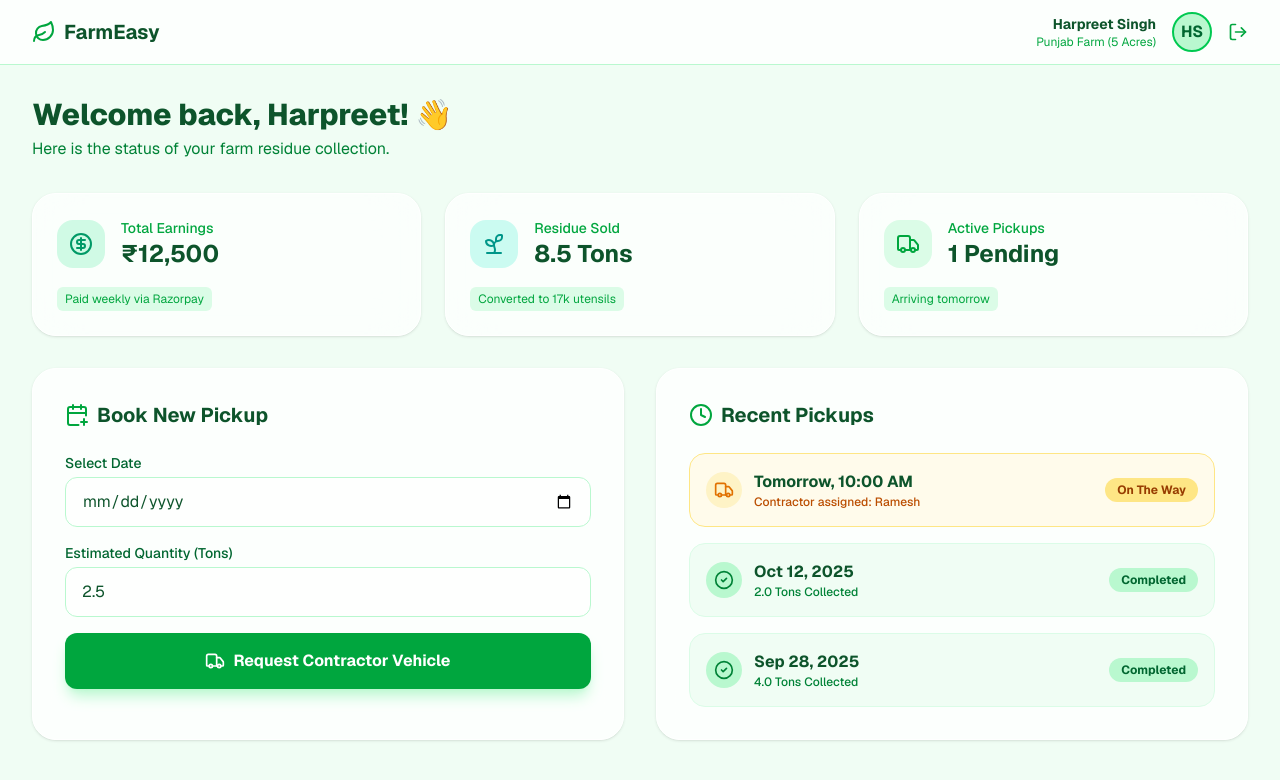
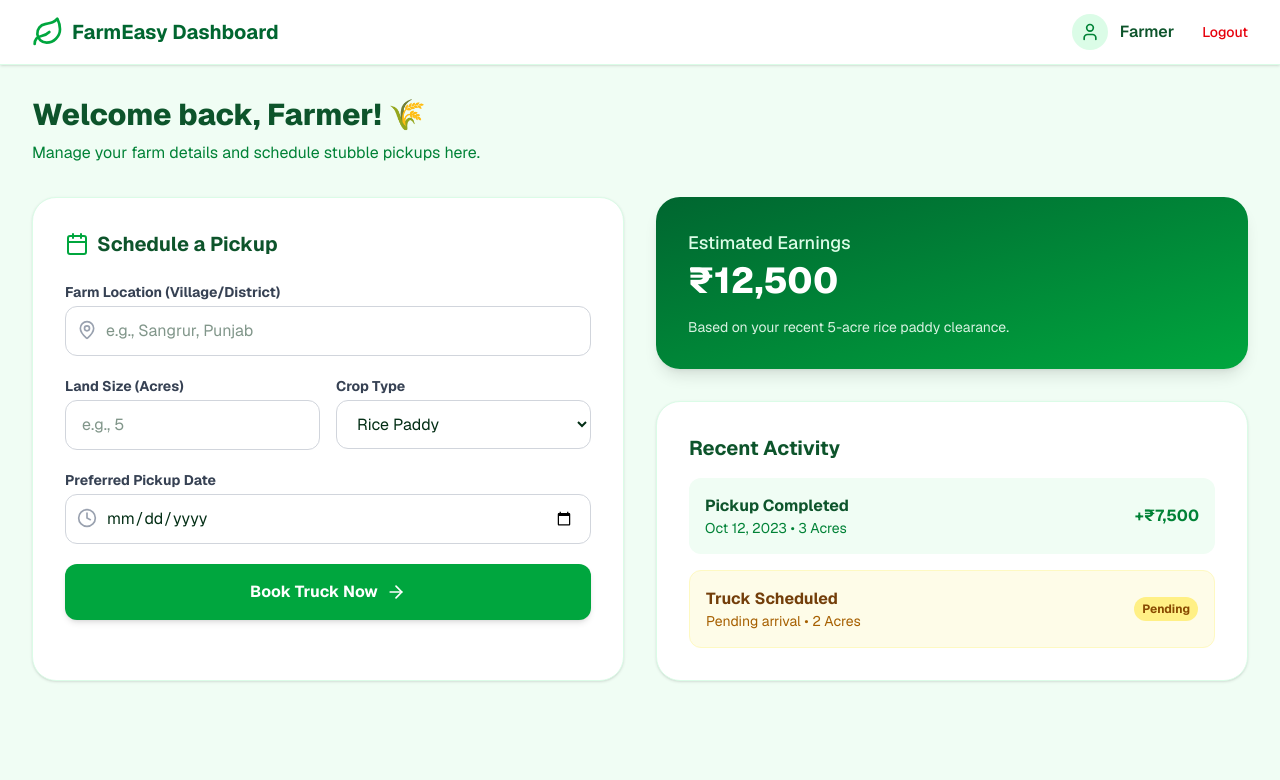
Before and after one commit to sumitconstructor/farmeasy-platform, a Next.js app in the folder frontend/: page /farmer-dashboard in a window 1280 px wide. Shown: the top 780 px of the page. Built offline with nearby package versions, Linux system fonts and the light colour scheme.

Commit message:
Updated Farmer Dashboard to read user name from localStorage

```diff
--- a/frontend/src/app/farmer-dashboard/page.jsx
+++ b/frontend/src/app/farmer-dashboard/page.jsx
@@ -1,161 +1,126 @@
-import React from 'react';
-import { Sprout, Truck, CircleDollarSign, CalendarPlus, Clock, CheckCircle2, Leaf, LogOut } from 'lucide-react';
+'use client';
+
+import React, { useState, useEffect } from 'react';
+import Link from 'next/link';
+import { Leaf, MapPin, Calendar, Clock, ArrowRight, User } from 'lucide-react';
 
 export default function FarmerDashboard() {
+  const [userName, setUserName] = useState('Farmer');
+
+  // When the page loads, check memory for the user's real name!
+  useEffect(() => {
+    const savedName = localStorage.getItem('farmEasy_userName');
+    if (savedName) {
+      setUserName(savedName);
+    }
+  }, []);
+
   return (
-    <div className="min-h-screen bg-green-50 font-sans text-green-950 pb-12">
+    <div className="min-h-screen bg-green-50 font-sans text-green-950">
 
-      {/* Dashboard Top Navigation */}
-      <nav className="bg-white/80 backdrop-blur-md border-b border-green-200 sticky top-0 z-50">
+      {/* NAVBAR */}
+      <nav className="bg-white shadow-sm border-b border-green-100">
         <div className="max-w-7xl mx-auto px-4 sm:px-6 lg:px-8 flex justify-between items-center h-16">
-          <div className="flex items-center gap-2">
-            <Leaf className="h-6 w-6 text-green-600" />
-            <span className="text-xl font-bold text-green-900">FarmEasy</span>
-          </div>
-          <div className="flex items-center gap-4">
-            <div className="text-right hidden md:block">
-              <p className="text-sm font-bold text-green-900">Harpreet Singh</p>
-              <p className="text-xs text-green-600">Punjab Farm (5 Acres)</p>
+          <Link href="/">
+            <div className="flex items-center gap-2 cursor-pointer">
+              <Leaf className="h-8 w-8 text-green-600" />
+              <span className="text-xl font-bold text-green-800">FarmEasy Dashboard</span>
             </div>
-            <div className="h-10 w-10 bg-green-200 rounded-full flex items-center justify-center text-green-800 font-bold border-2 border-green-500">
-              HS
+          </Link>
+          <div className="flex items-center gap-3">
+            <div className="bg-green-100 p-2 rounded-full">
+              <User className="h-5 w-5 text-green-700" />
             </div>
-            <button className="text-green-600 hover:text-red-500 transition">
-              <LogOut className="h-5 w-5" />
-            </button>
+            <span className="font-semibold text-green-900 hidden sm:block">{userName}</span>
+            <Link href="/">
+              <button className="ml-4 text-sm font-medium text-red-600 hover:text-red-800 transition">
+                Logout
+              </button>
+            </Link>
           </div>
         </div>
       </nav>
 
-      {/* Main Dashboard Content */}
-      <div className="max-w-7xl mx-auto px-4 sm:px-6 lg:px-8 mt-8">
+      <div className="max-w-7xl mx-auto px-4 sm:px-6 lg:px-8 py-8">
 
-        {/* Welcome Section */}
+        {/* WELCOME HEADER */}
         <div className="mb-8">
-          <h1 className="text-3xl font-extrabold text-green-900">Welcome back, Harpreet! 👋</h1>
-          <p className="text-green-700 mt-1">Here is the status of your farm residue collection.</p>
+          <h1 className="text-3xl font-extrabold text-green-900">Welcome back, {userName}! 🌾</h1>
+          <p className="text-green-700 mt-2">Manage your farm details and schedule stubble pickups here.</p>
         </div>
 
-        {/* 3 Metrics Cards */}
-        <div className="grid grid-cols-1 md:grid-cols-3 gap-6 mb-8">
-          {/* Card 1 */}
-          <div className="bg-white/70 backdrop-blur-xl border border-white p-6 rounded-3xl shadow-sm hover:shadow-md transition">
-            <div className="flex items-center gap-4 mb-4">
-              <div className="bg-emerald-100 p-3 rounded-2xl">
-                <CircleDollarSign className="h-6 w-6 text-emerald-600" />
+        <div className="grid md:grid-cols-2 gap-8">
+
+          {/* SCHEDULE PICKUP CARD */}
+          <div className="bg-white rounded-3xl shadow-sm border border-green-100 p-8">
+            <h2 className="text-xl font-bold text-green-900 mb-6 flex items-center gap-2">
+              <Calendar className="h-6 w-6 text-green-600" /> Schedule a Pickup
+            </h2>
+
+            <form className="space-y-5">
+              <div>
+                <label className="block text-sm font-bold text-gray-700 mb-1">Farm Location (Village/District)</label>
+                <div className="relative">
+                  <MapPin className="absolute left-3 top-3.5 h-5 w-5 text-gray-400" />
+                  <input type="text" className="w-full pl-10 pr-4 py-3 rounded-xl border border-gray-300 focus:ring-2 focus:ring-green-500 focus:outline-none" placeholder="e.g., Sangrur, Punjab" />
+                </div>
               </div>
+
+              <div className="grid grid-cols-2 gap-4">
+                <div>
+                  <label className="block text-sm font-bold text-gray-700 mb-1">Land Size (Acres)</label>
+                  <input type="number" className="w-full px-4 py-3 rounded-xl border border-gray-300 focus:ring-2 focus:ring-green-500 focus:outline-none" placeholder="e.g., 5" />
+                </div>
+                <div>
+                  <label className="block text-sm font-bold text-gray-700 mb-1">Crop Type</label>
+                  <select className="w-full px-4 py-3 rounded-xl border border-gray-300 focus:ring-2 focus:ring-green-500 focus:outline-none bg-white">
+                    <option>Rice Paddy</option>
+                    <option>Wheat</option>
+                  </select>
+                </div>
+              </div>
+
               <div>
-                <p className="text-sm font-medium text-green-600">Total Earnings</p>
-                <h3 className="text-2xl font-bold text-green-900">₹12,500</h3>
+                <label className="block text-sm font-bold text-gray-700 mb-1">Preferred Pickup Date</label>
+                <div className="relative">
+                  <Clock className="absolute left-3 top-3.5 h-5 w-5 text-gray-400" />
+                  <input type="date" className="w-full pl-10 pr-4 py-3 rounded-xl border border-gray-300 focus:ring-2 focus:ring-green-500 focus:outline-none" />
+                </div>
               </div>
-            </div>
-            <p className="text-xs text-green-600 bg-green-100 inline-block px-2 py-1 rounded-md">Paid weekly via Razorpay</p>
-          </div>
 
-          {/* Card 2 */}
-          <div className="bg-white/70 backdrop-blur-xl border border-white p-6 rounded-3xl shadow-sm hover:shadow-md transition">
-            <div className="flex items-center gap-4 mb-4">
-              <div className="bg-teal-100 p-3 rounded-2xl">
-                <Sprout className="h-6 w-6 text-teal-600" />
-              </div>
-              <div>
-                <p className="text-sm font-medium text-green-600">Residue Sold</p>
-                <h3 className="text-2xl font-bold text-green-900">8.5 Tons</h3>
-              </div>
-            </div>
-            <p className="text-xs text-green-600 bg-green-100 inline-block px-2 py-1 rounded-md">Converted to 17k utensils</p>
-          </div>
-
-          {/* Card 3 */}
-          <div className="bg-white/70 backdrop-blur-xl border border-white p-6 rounded-3xl shadow-sm hover:shadow-md transition">
-            <div className="flex items-center gap-4 mb-4">
-              <div className="bg-green-100 p-3 rounded-2xl">
-                <Truck className="h-6 w-6 text-green-600" />
-              </div>
-              <div>
-                <p className="text-sm font-medium text-green-600">Active Pickups</p>
-                <h3 className="text-2xl font-bold text-green-900">1 Pending</h3>
-              </div>
-            </div>
-            <p className="text-xs text-green-600 bg-green-100 inline-block px-2 py-1 rounded-md">Arriving tomorrow</p>
-          </div>
-        </div>
-
-        {/* Bottom Grid (Booking & Tracking) */}
-        <div className="grid grid-cols-1 lg:grid-cols-2 gap-8">
-
-          {/* Book Pickup Section */}
-          <div className="bg-white/80 backdrop-blur-xl border border-white p-8 rounded-3xl shadow-sm">
-            <h2 className="text-xl font-bold text-green-900 mb-6 flex items-center gap-2">
-              <CalendarPlus className="h-6 w-6 text-green-600" />
-              Book New Pickup
-            </h2>
-            <form className="space-y-4">
-              <div>
-                <label className="block text-sm font-medium text-green-800 mb-1">Select Date</label>
-                <input type="date" className="w-full px-4 py-3 rounded-xl border border-green-200 focus:ring-2 focus:ring-green-500 outline-none bg-white/50 text-green-900" />
-              </div>
-              <div>
-                <label className="block text-sm font-medium text-green-800 mb-1">Estimated Quantity (Tons)</label>
-                <input type="number" placeholder="Based on your 5 acres..." defaultValue="2.5" className="w-full px-4 py-3 rounded-xl border border-green-200 focus:ring-2 focus:ring-green-500 outline-none bg-white/50 text-green-900" />
-              </div>
-              <button type="button" className="w-full bg-green-600 hover:bg-green-700 text-white py-4 rounded-xl font-bold flex items-center justify-center gap-2 transition shadow-lg shadow-green-200 mt-2">
-                <Truck className="h-5 w-5" /> Request Contractor Vehicle
+              <button type="button" onClick={() => alert('Pickup Scheduled! A contractor will contact you soon.')} className="w-full bg-green-600 hover:bg-green-700 text-white font-bold py-4 rounded-xl transition shadow-md mt-4 flex items-center justify-center gap-2">
+                Book Truck Now <ArrowRight className="h-5 w-5" />
               </button>
             </form>
           </div>
 
-          {/* Pickup Status Section */}
-          <div className="bg-white/80 backdrop-blur-xl border border-white p-8 rounded-3xl shadow-sm">
-            <h2 className="text-xl font-bold text-green-900 mb-6 flex items-center gap-2">
-              <Clock className="h-6 w-6 text-green-600" />
-              Recent Pickups
-            </h2>
+          {/* EARNINGS & STATUS CARD */}
+          <div className="space-y-8">
+            <div className="bg-gradient-to-br from-green-800 to-green-600 rounded-3xl shadow-lg p-8 text-white">
+              <h2 className="text-lg font-medium text-green-100 mb-1">Estimated Earnings</h2>
+              <div className="text-4xl font-extrabold mb-4">₹12,500</div>
+              <p className="text-green-50 text-sm opacity-90">Based on your recent 5-acre rice paddy clearance.</p>
+            </div>
 
-            <div className="space-y-4">
-              {/* Active Item */}
-              <div className="bg-amber-50 border border-amber-200 p-4 rounded-2xl flex items-center justify-between">
-                <div className="flex items-center gap-3">
-                  <div className="bg-amber-100 p-2 rounded-full">
-                    <Truck className="h-5 w-5 text-amber-600" />
+            <div className="bg-white rounded-3xl shadow-sm border border-green-100 p-8">
+              <h2 className="text-xl font-bold text-green-900 mb-4">Recent Activity</h2>
+              <div className="space-y-4">
+                <div className="flex justify-between items-center p-4 bg-green-50 rounded-xl">
+                  <div>
+                    <div className="font-bold text-green-900">Pickup Completed</div>
+                    <div className="text-sm text-green-700">Oct 12, 2023 • 3 Acres</div>
                   </div>
+                  <div className="font-bold text-green-700">+₹7,500</div>
+                </div>
+                <div className="flex justify-between items-center p-4 bg-yellow-50 rounded-xl border border-yellow-100">
                   <div>
-                    <p className="font-bold text-green-900">Tomorrow, 10:00 AM</p>
-                    <p className="text-xs text-amber-700 font-medium">Contractor assigned: Ramesh</p>
+                    <div className="font-bold text-yellow-900">Truck Scheduled</div>
+                    <div className="text-sm text-yellow-700">Pending arrival • 2 Acres</div>
                   </div>
+                  <div className="bg-yellow-200 text-yellow-800 text-xs font-bold px-2 py-1 rounded-full">Pending</div>
                 </div>
-                <span className="bg-amber-200 text-amber-800 text-xs font-bold px-3 py-1 rounded-full">On The Way</span>
-              </div>
-
-              {/* Completed Item */}
-              <div className="bg-green-50 border border-green-100 p-4 rounded-2xl flex items-center justify-between">
-                <div className="flex items-center gap-3">
-                  <div className="bg-green-200 p-2 rounded-full">
-                    <CheckCircle2 className="h-5 w-5 text-green-700" />
-                  </div>
-                  <div>
-                    <p className="font-bold text-green-900">Oct 12, 2025</p>
-                    <p className="text-xs text-green-700 font-medium">2.0 Tons Collected</p>
-                  </div>
-                </div>
-                <span className="bg-green-200 text-green-800 text-xs font-bold px-3 py-1 rounded-full">Completed</span>
-              </div>
-
-              {/* Completed Item */}
-              <div className="bg-green-50 border border-green-100 p-4 rounded-2xl flex items-center justify-between">
-                <div className="flex items-center gap-3">
-                  <div className="bg-green-200 p-2 rounded-full">
-                    <CheckCircle2 className="h-5 w-5 text-green-700" />
-                  </div>
-                  <div>
-                    <p className="font-bold text-green-900">Sep 28, 2025</p>
-                    <p className="text-xs text-green-700 font-medium">4.0 Tons Collected</p>
-                  </div>
-                </div>
-                <span className="bg-green-200 text-green-800 text-xs font-bold px-3 py-1 rounded-full">Completed</span>
               </div>
             </div>
-
           </div>
 
         </div>
```
